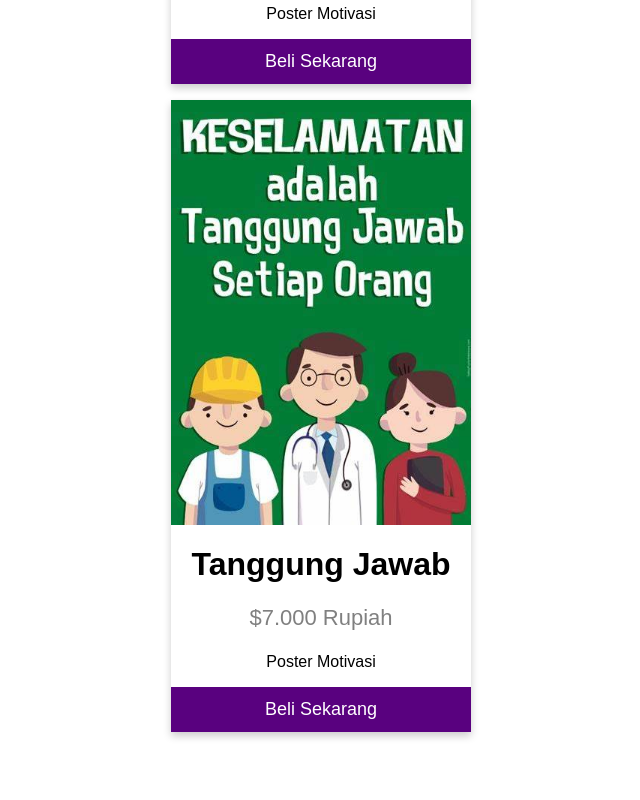
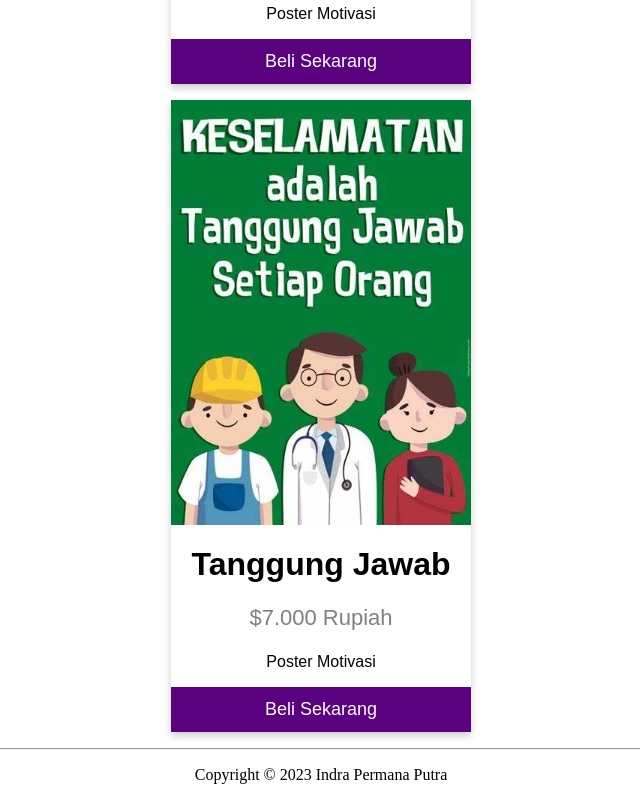
Before and after one commit to indraganz/indraganz.github.io, a plain HTML site: page pilihposter.html in a window 1280 px wide. Shown: the part 1072-1872 px from the top of the page, without its empty margins (319-959 px from the left). Before the commit the page ends 1820 px from the top, so only its background shows below. Drawn offline with Linux system fonts and the light colour scheme.

Commit message:
Add files via upload

```diff
--- a/pilihposter.html
+++ b/pilihposter.html
@@ -23,3 +23,8 @@
     <p>Poster Motivasi</p>
     <p><button>Beli Sekarang</button></p>
   </div>
+  <div class="footer">
+    <hr>
+    <footer style="text-align: center;">
+      <p>Copyright &copy; 2023 Indra Permana Putra</p>
+  </footer>
```
